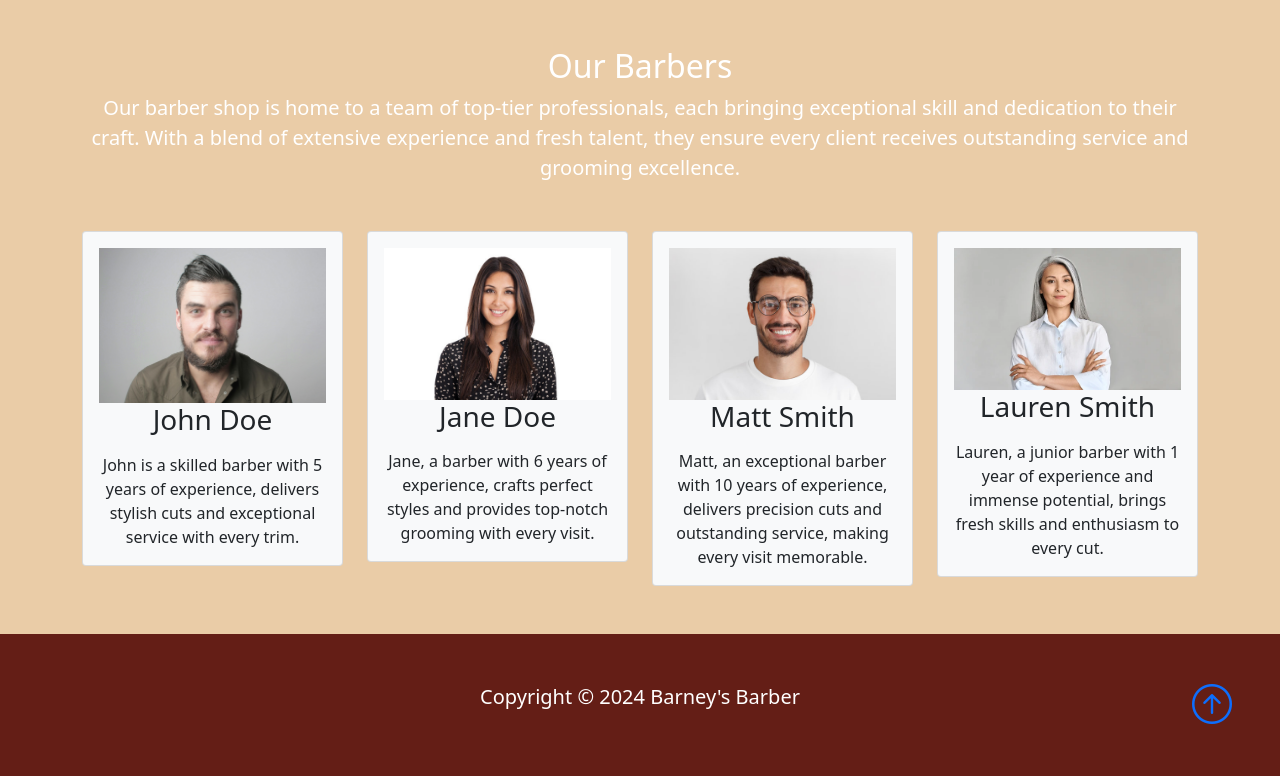
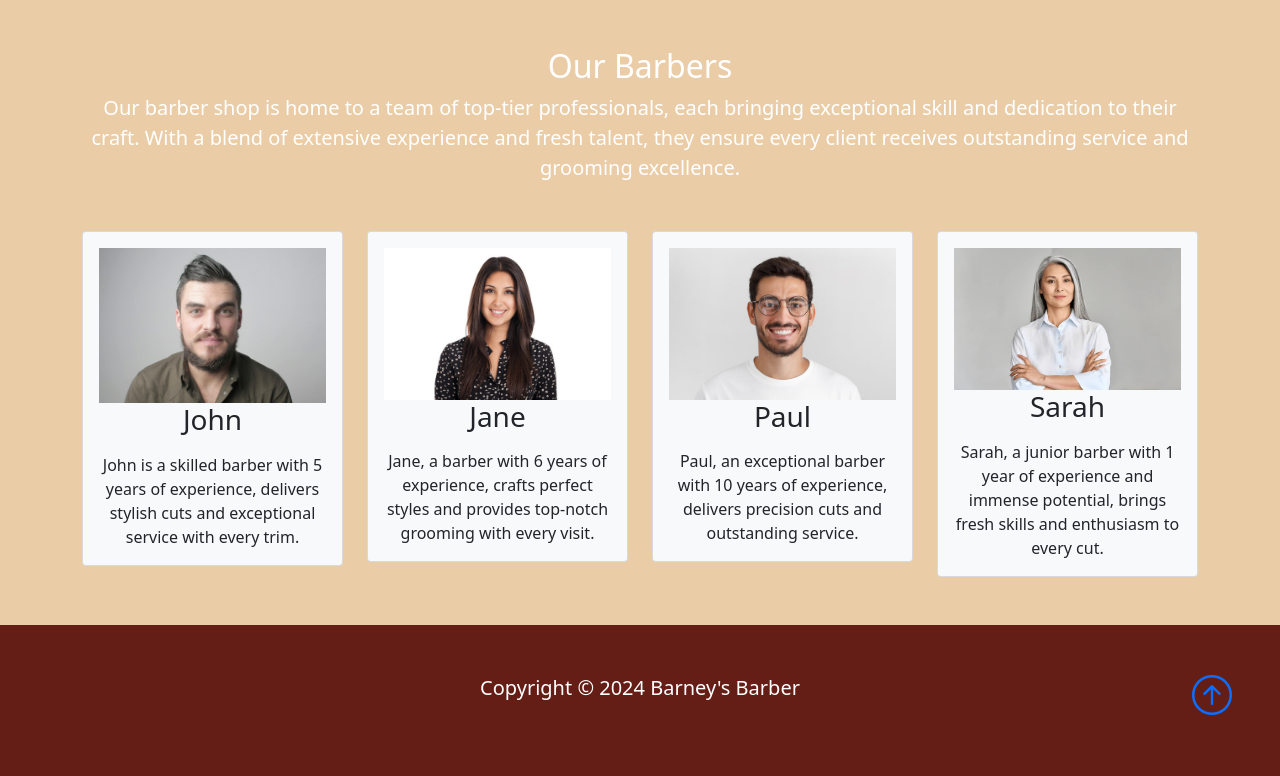
Before and after one commit to JasonHorgan/barbershop-pp4, a Django app: page / in a window 1280 px wide. Shown: the part 1219-1995 px from the top of the page. After the commit the page ends 1934 px from the top, so only its background shows below. Run offline with Django 4.2, Linux system fonts and the light colour scheme.

Commit message:
Change name of barbers on index page and removed sign out message as this was causing an message on profile page when other user logs in

```diff
--- a/templates/account/messages/logged_out.txt
+++ b/templates/account/messages/logged_out.txt
@@ -1,2 +1 @@
 {% load i18n %}
-{% blocktrans %}You have signed out.{% endblocktrans %}
--- a/templates/index.html
+++ b/templates/index.html
@@ -44,7 +44,7 @@
                     <div class="card-body text-center">
                         <img class="w-90 mx-auto img-fluid" src="/static/images/1.jpeg" class="rounded-circle mb-3"
                             alt="Headshot of a man">
-                        <h3 class="card-title mb-3">John Doe</h3>
+                        <h3 class="card-title mb-3">John</h3>
                         <p class="card-text">John is a skilled barber with 5 years of experience, delivers stylish cuts
                             and exceptional service with every trim.</p>
                     </div>
@@ -55,7 +55,7 @@
                     <div class="card-body text-center">
                         <img class="w-90 mx-auto img-fluid" src="/static/images/3.jpeg" class="rounded-circle mb-3"
                             alt="Headshot of a woman">
-                        <h3 class="card-title mb-3">Jane Doe</h3>
+                        <h3 class="card-title mb-3">Jane</h3>
                         <p class="card-text">Jane, a barber with 6 years of experience, crafts perfect styles and
                             provides top-notch grooming with every visit.</p>
                     </div>
@@ -66,9 +66,9 @@
                     <div class="card-body text-center">
                         <img class="w-90 mx-auto img-fluid" src="/static/images/2.jpeg" class="rounded-circle mb-3"
                             alt="Headshot of a man">
-                        <h3 class="card-title mb-3">Matt Smith</h3>
-                        <p class="card-text">Matt, an exceptional barber with 10 years of experience, delivers precision
-                            cuts and outstanding service, making every visit memorable.</p>
+                        <h3 class="card-title mb-3">Paul</h3>
+                        <p class="card-text">Paul, an exceptional barber with 10 years of experience, delivers precision
+                            cuts and outstanding service.</p>
                     </div>
                 </div>
             </div>
@@ -77,8 +77,8 @@
                     <div class="card-body text-center">
                         <img class="w-90 mx-auto img-fluid" src="/static/images/4.webp" class="rounded-circle mb-3"
                             alt="Headshot of a woman">
-                        <h3 class="card-title mb-3">Lauren Smith</h3>
-                        <p class="card-text">Lauren, a junior barber with 1 year of experience and immense potential,
+                        <h3 class="card-title mb-3">Sarah</h3>
+                        <p class="card-text">Sarah, a junior barber with 1 year of experience and immense potential,
                             brings fresh skills and enthusiasm to every cut.</p>
                     </div>
                 </div>
--- a/templates/profile.html
+++ b/templates/profile.html
@@ -23,9 +23,6 @@
 
     {% endif%}
 
-{% for booking in bookings %}
-    {{ booking }}<br>
-{% endfor %}
 </div>
 </div>
 
```
